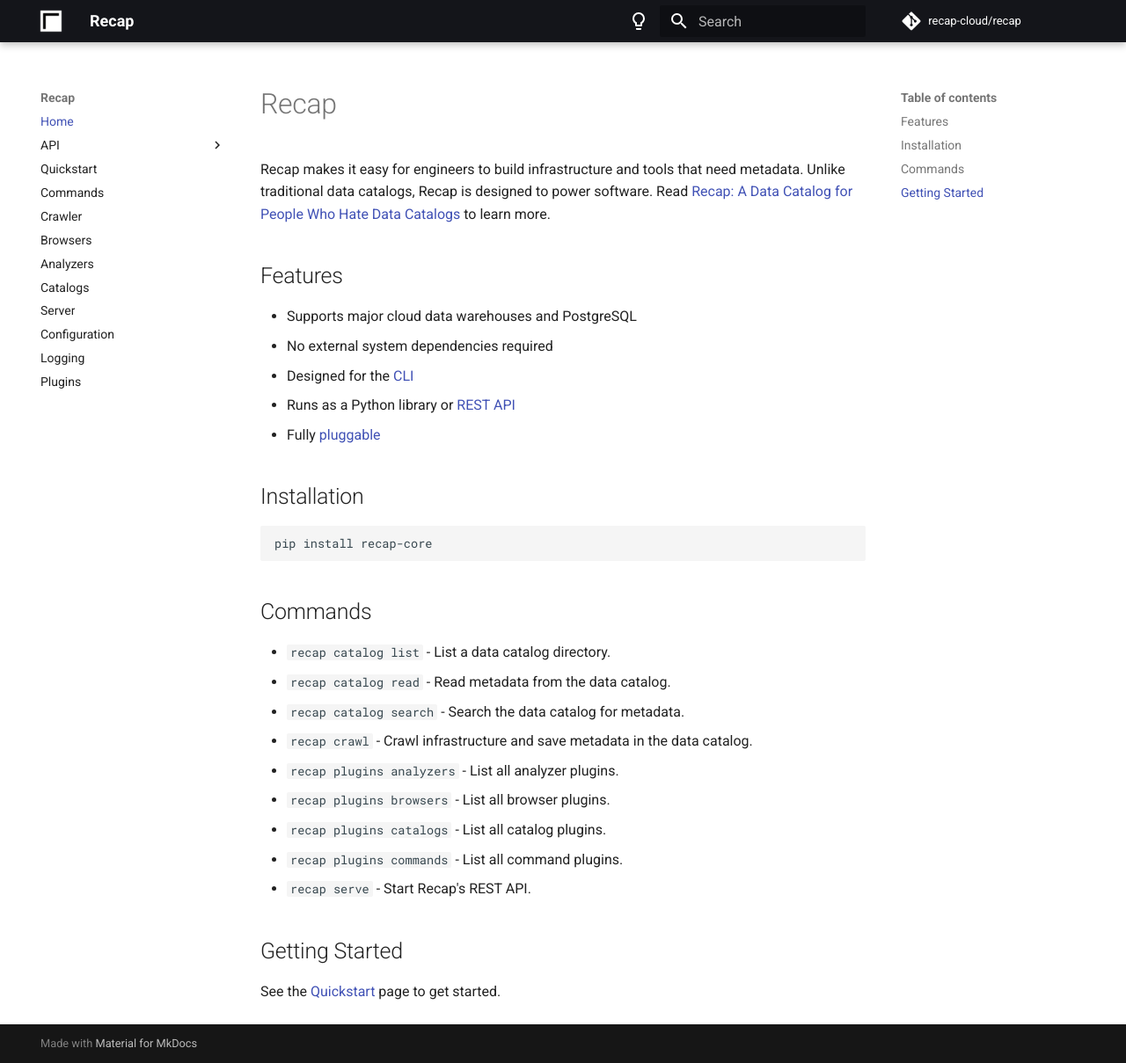
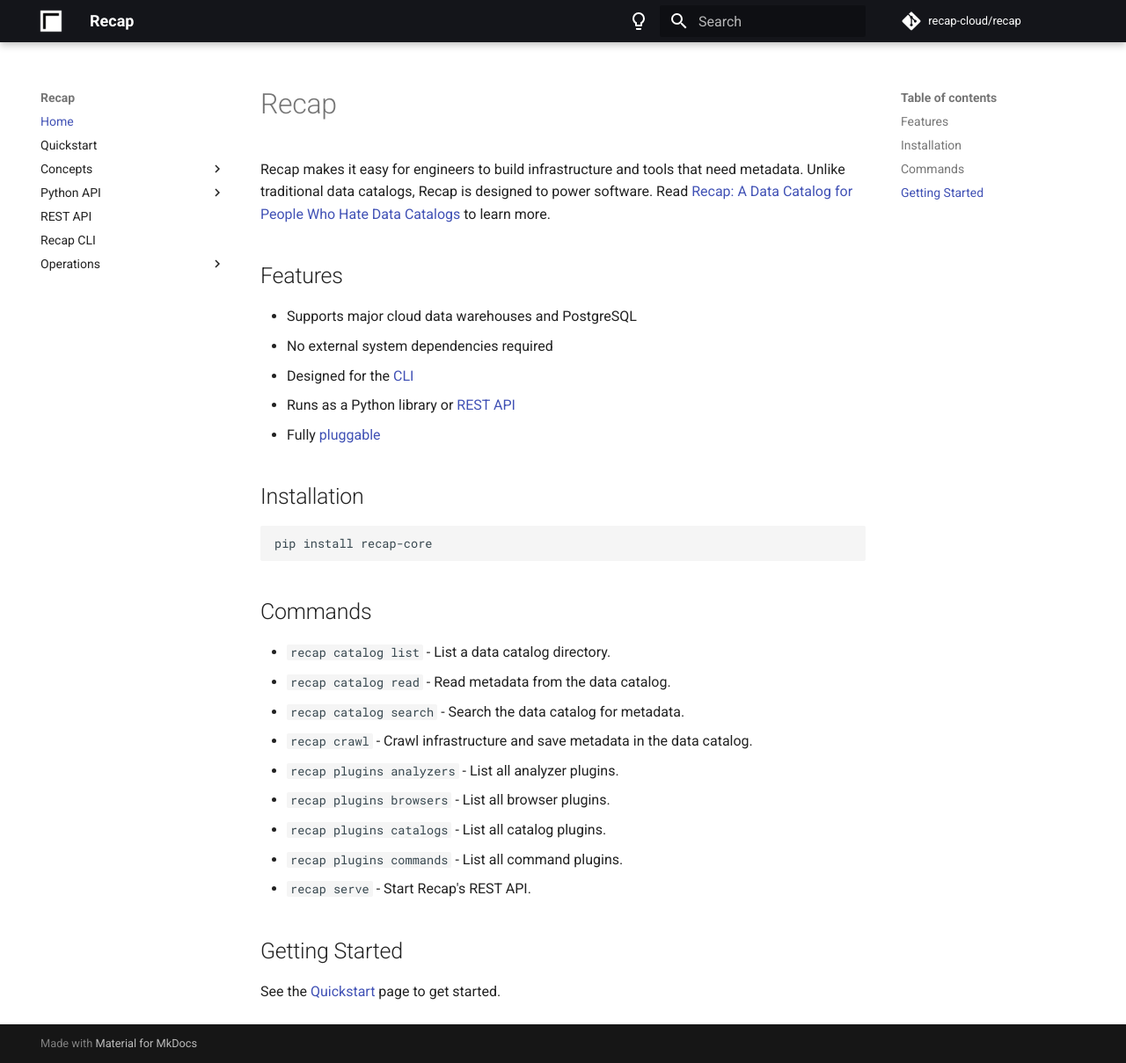
Before and after one commit to gabledata/recap, an MkDocs documentation site: the page built from docs/index.md, in a window 1280 px wide and 1209 px high. Shown: the whole window at 88% size. Built offline with MkDocs 1.6.1 and Material for MkDocs 9.7.7, drawn with Linux system fonts in a browser that asks for light colours; comment, search, counter and statistics services are not loaded; the version menu is left out.

Commit message:
Refactor documentation
I'm focusing on Recap's documentation this week. I've added a mkdocs-typer
plugin to auto-generate Recap's CLI documentation. It required a bit of
refactoring, which I've done.

I also took the opportunity to reorganize the navbar into groupings. There's now:

* Concepts
* Python API
* REST API
* Recap CLI
* Operations

I'll probably spend some time editing and adding more docs now.

```diff
--- a/mkdocs.yml
+++ b/mkdocs.yml
@@ -7,23 +7,25 @@
 edit_uri: 'https://github.com/recap-cloud/recap/tree/main/docs'
 nav:
     - Home: index.md
-    - API:
+    - Quickstart: quickstart.md
+    - Concepts:
+      - Crawler: crawler.md
+      - Browsers: browsers.md
+      - Analyzers: analyzers.md
+      - Catalogs: catalogs.md
+      - Plugins: plugins.md
+    - Python API:
       - recap.analyzers: api-ref/recap.analyzers.md
       - recap.browsers: api-ref/recap.browsers.md
       - recap.catalogs: api-ref/recap.catalogs.md
       - recap.crawler: api-ref/recap.crawler.md
       - recap.paths: api-ref/recap.paths.md
       - recap.routers: api-ref/recap.routers.md
-    - Quickstart: quickstart.md
-    - Commands: commands.md
-    - Crawler: crawler.md
-    - Browsers: browsers.md
-    - Analyzers: analyzers.md
-    - Catalogs: catalogs.md
-    - Server: server.md
-    - Configuration: configuration.md
-    - Logging: logging.md
-    - Plugins: plugins.md
+    - REST API: server.md
+    - Recap CLI: cli.md
+    - Operations:
+      - Configuration: configuration.md
+      - Logging: logging.md
 theme:
   features:
       - search.suggest
@@ -66,6 +68,7 @@
       guess_lang: false
   - toc:
       permalink: true
+  - mkdocs-typer
 plugins:
   - git-revision-date
   - mkdocstrings:
--- a/pyproject.toml
+++ b/pyproject.toml
@@ -95,6 +95,7 @@
     "mkdocs-git-revision-date-plugin>=0.3.2",
     "mike>=1.1.2",
     "mkdocstrings[python]>=0.20.0",
+    "mkdocs-typer>=0.0.2",
 ]
 dbs = [
     "psycopg2>=2.9.5",
```
Also changed, not shown: docs/cli.md (added, +9 -0 lines), docs/commands.md (deleted, +0 -74 lines), 7 other files.
